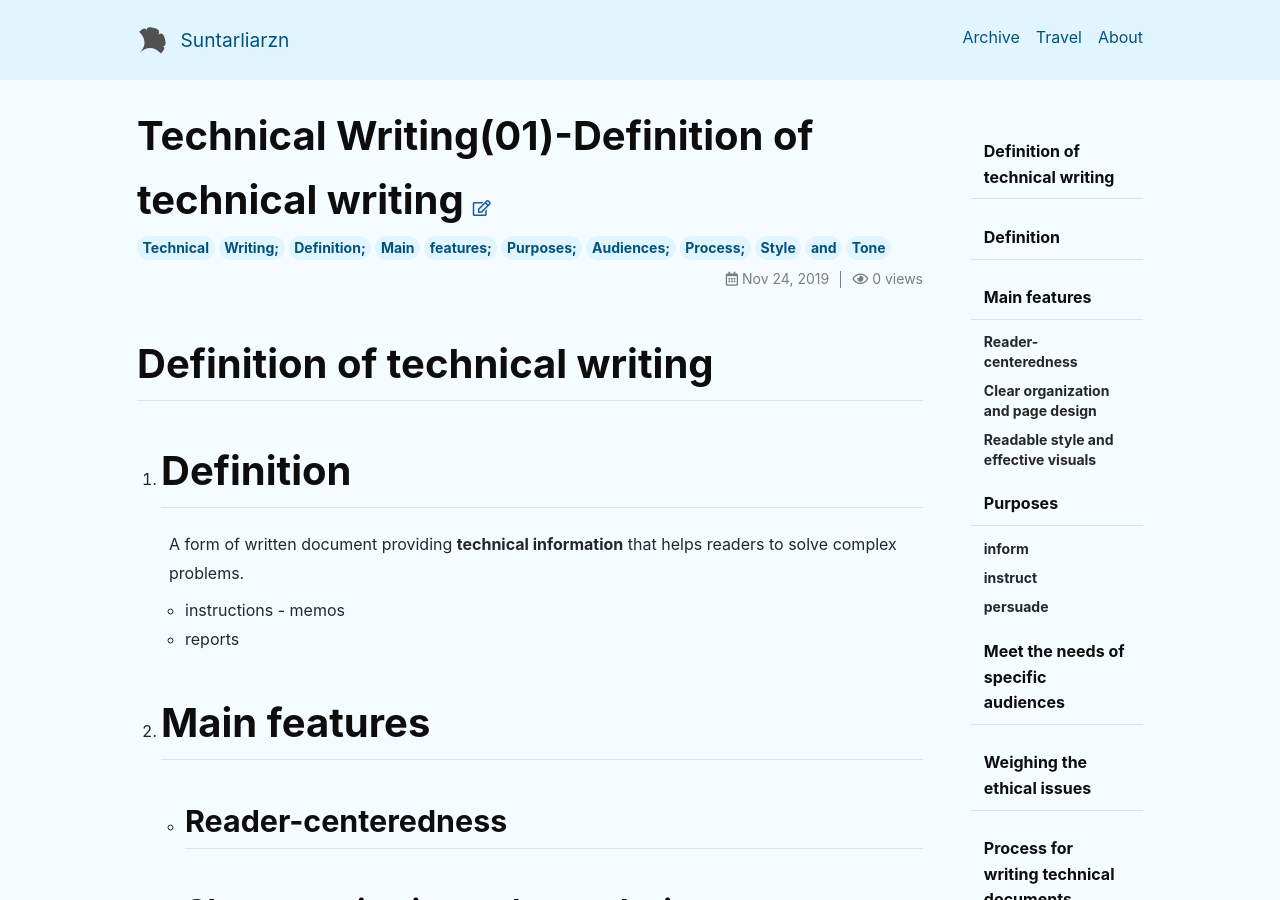
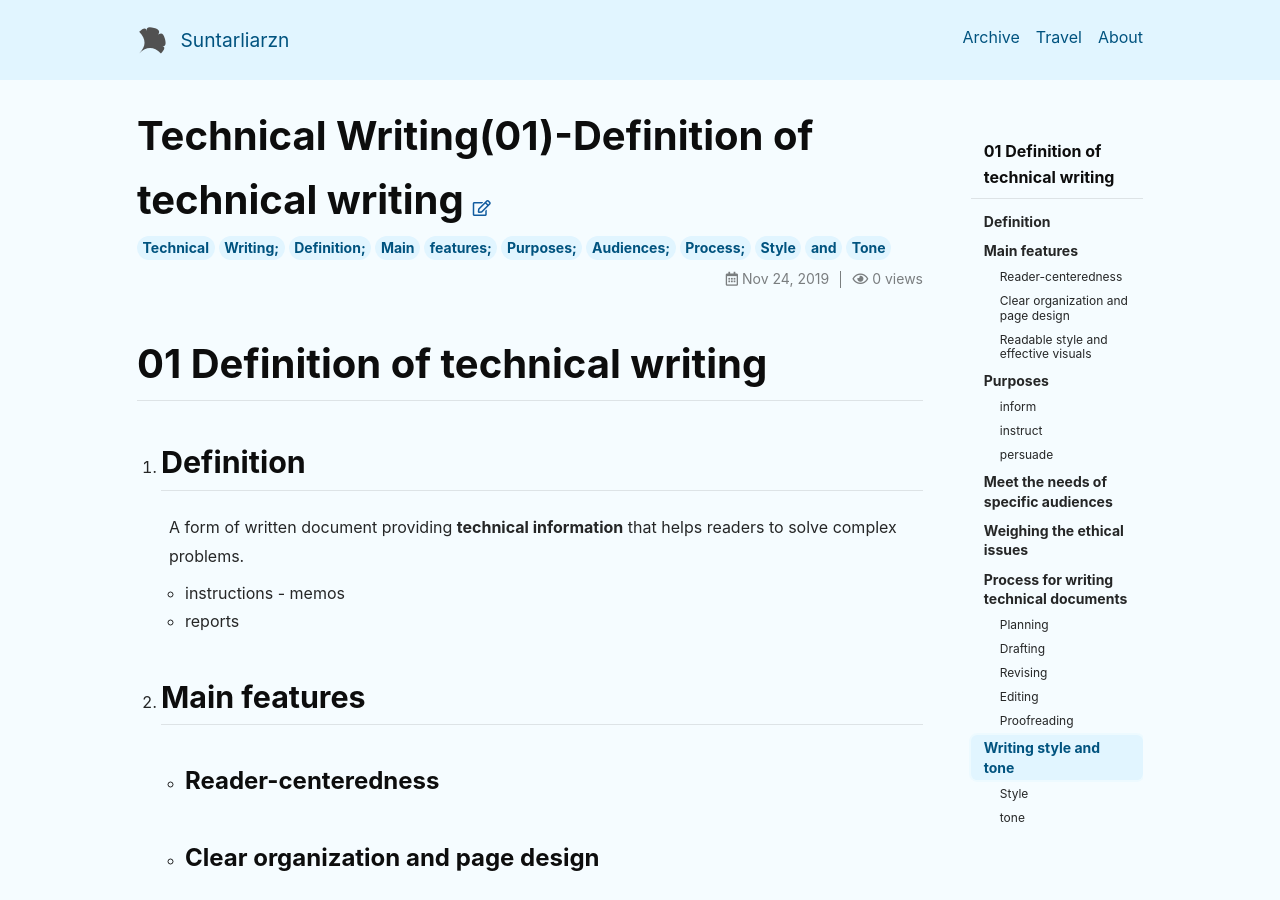
Before and after one commit to suntarliarzn/suntarliarzn.github.io, a Jekyll site: the page built from _posts/2019-11-24-Technical Writing(01)- Definition of technical writing - 副本.md, in a window 1280 px wide and 900 px high. Built offline with Jekyll 4.4.1, drawn with Linux system fonts in a browser that asks for light colours; nearby versions of some CDN libraries; comment, search, counter and statistics services are not loaded.

Commit message:
title size

```diff
--- a/_posts/2019-11-24-Technical Writing(01)- Definition of technical writing - 副本.md
+++ b/_posts/2019-11-24-Technical Writing(01)- Definition of technical writing - 副本.md
@@ -9,11 +9,11 @@ layout: article
 
 ---
 
-# Definition of technical writing
+# 01 Definition of technical writing
 
 <!--more-->
 
-1. # Definition
+1. ## Definition
 
    A form of written document providing **technical information** that helps readers to solve complex problems.
 
@@ -21,29 +21,29 @@ layout: article
 - memos
    - reports
 
-2. # Main features
+2. ## Main features
 
-   - ## Reader-centeredness
+   - ### Reader-centeredness
 
-   - ## Clear organization and page design
+   - ### Clear organization and page design
 
-   - ## Readable style and effective visuals
+   - ### Readable style and effective visuals
 
-3. # Purposes
+3. ## Purposes
 
-   - ## inform
+   - ### inform
 
      provide information that users ask
 
-   - ## instruct
+   - ### instruct
 
      help people do sth.
 
-   - ## persuade
+   - ### persuade
 
      encourage people to take a desired action or make a decision
 
-4. # Meet the needs of specific audiences
+4. ## Meet the needs of specific audiences
 
    - who will use your documents?
 
@@ -65,7 +65,7 @@ layout: article
      - adapt to the knowledge, interests and needs pf target audiences
      - context
 
-5. # Weighing the ethical issues
+5. ## Weighing the ethical issues
 
    1. What is ethics?
       - Moral beliefs and values
@@ -76,9 +76,9 @@ layout: article
       - avoiding burying bad news in paragraphs
       - Use types sizes responsibly
 
-6. # Process for writing technical documents
+6. ## Process for writing technical documents
 
-   1. ## Planning
+   1. ### Planning
 
       - Analyze your audience
         - Primary&secondary audiences
@@ -98,14 +98,14 @@ layout: article
         - use of color
       - Devise a schedule and budget
 
-   2. ## Drafting
+   2. ### Drafting
 
-   3. ## Revising
+   3. ### Revising
 
       - Audience analysis
       - Usability testing
 
-   4. ## Editing
+   4. ### Editing
 
       - grammar
       - punctuation
@@ -114,11 +114,11 @@ layout: article
       - diction: word choice
       - mechanics: numbers, sequence
 
-   5. ## Proofreading
+   5. ### Proofreading
 
-7. # Writing style and tone
+7. ## Writing style and tone
 
-   - ## Style
+   - ### Style
 
      - Readable
        - Correct grammar&Punctuation&Spelling
@@ -130,6 +130,6 @@ layout: article
      - Fluency
        - combine related ideas
 
-   - ## tone
+   - ### tone
 
      - first/second/third person
```
Also changed, not shown: _posts/2019-11-25-Technical Writing(02)- Technical Document.md (+1 -1 lines).
